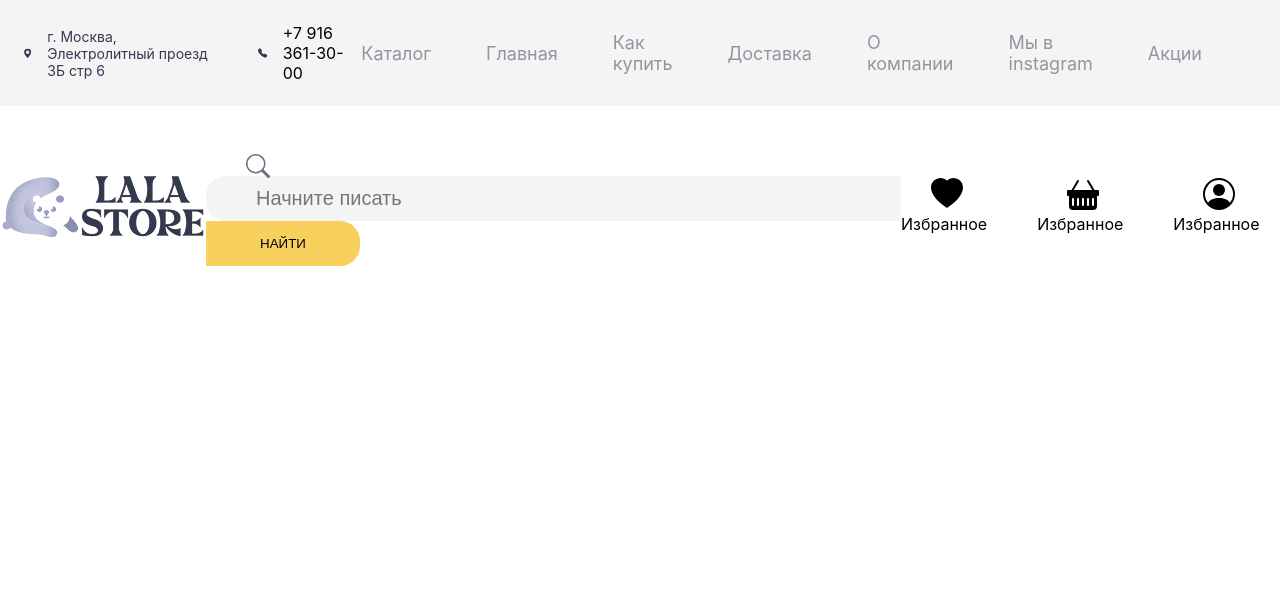
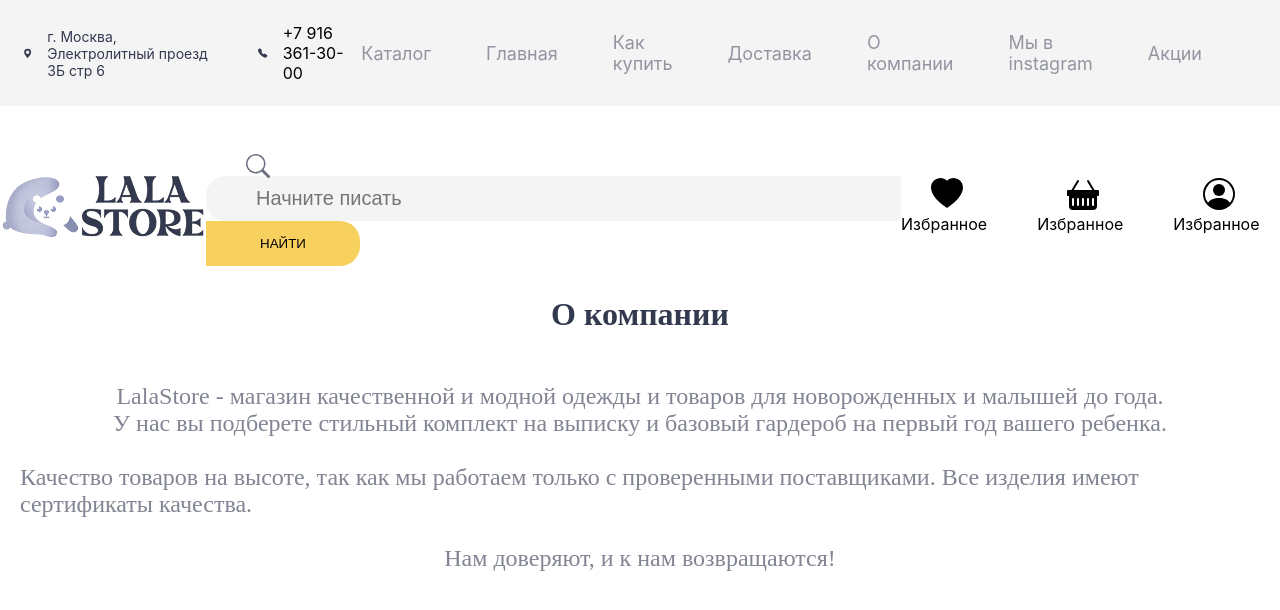
Before and after one commit to KopanevIlya/new4344, a React (Create React App) app in the folder client/: page / in a window 1280 px wide. Shown: the top 610 px of the page. Built offline with nearby package versions, Linux system fonts and the light colour scheme.

Commit message:
about text

```diff
--- a/client/src/App.js
+++ b/client/src/App.js
@@ -2,6 +2,7 @@
 import './App.css';
 import Header from './components/Header';
 import Poster from './components/Poster'
+import About from './components/About';
 
 
 function App() {
@@ -11,6 +12,7 @@ function App() {
       <Header />
 
       <Poster />
+      <About />
 
 
 
--- /dev/null
+++ b/client/src/components/About.css
@@ -0,0 +1,32 @@
+.about-container{
+    display: flex;
+    flex-direction: column;
+    align-items: center;
+
+}
+
+.about-heading{
+    padding: 30px;
+    font-weight: 700;
+    size: 36px;
+    font-family: monts;
+    color: #33394F;
+
+}
+
+.about-text{
+    padding: 20px;
+    display: flex;
+    flex-direction: column;
+    align-items: center;
+
+}
+
+.about-par{
+    display: flex;
+    align-items: center;
+    font-weight: 400;
+    size: 20px;
+    font-family: monts;
+    color: #33394F9E;
+}
--- /dev/null
+++ b/client/src/components/About.js
@@ -0,0 +1,29 @@
+import React from 'react'
+import './About.css'
+
+function About() {
+  return (
+    <div className='about-container'>
+
+     <h1 className='about-heading'>О компании</h1>
+     <div className='about-text'>
+
+        <h2 className='about-par'>LalaStore - магазин качественной и модной одежды и товаров для новорожденных и малышей до года. <br></br> </h2>
+        <h2 className='about-par'> У нас вы подберете стильный комплект на выписку и базовый гардероб на первый год вашего ребенка. <br></br>
+        <br></br> </h2>
+
+        <h2 className='about-par'>Качество товаров на высоте, так как мы работаем только с проверенными поставщиками. Все изделия имеют сертификаты качества. <br></br>
+        <br></br></h2>
+
+        <h2 className='about-par'>Нам доверяют, и к нам возвращаются!</h2>
+
+      </div>
+
+    </div>
+
+
+
+  )
+}
+
+export default About
```
